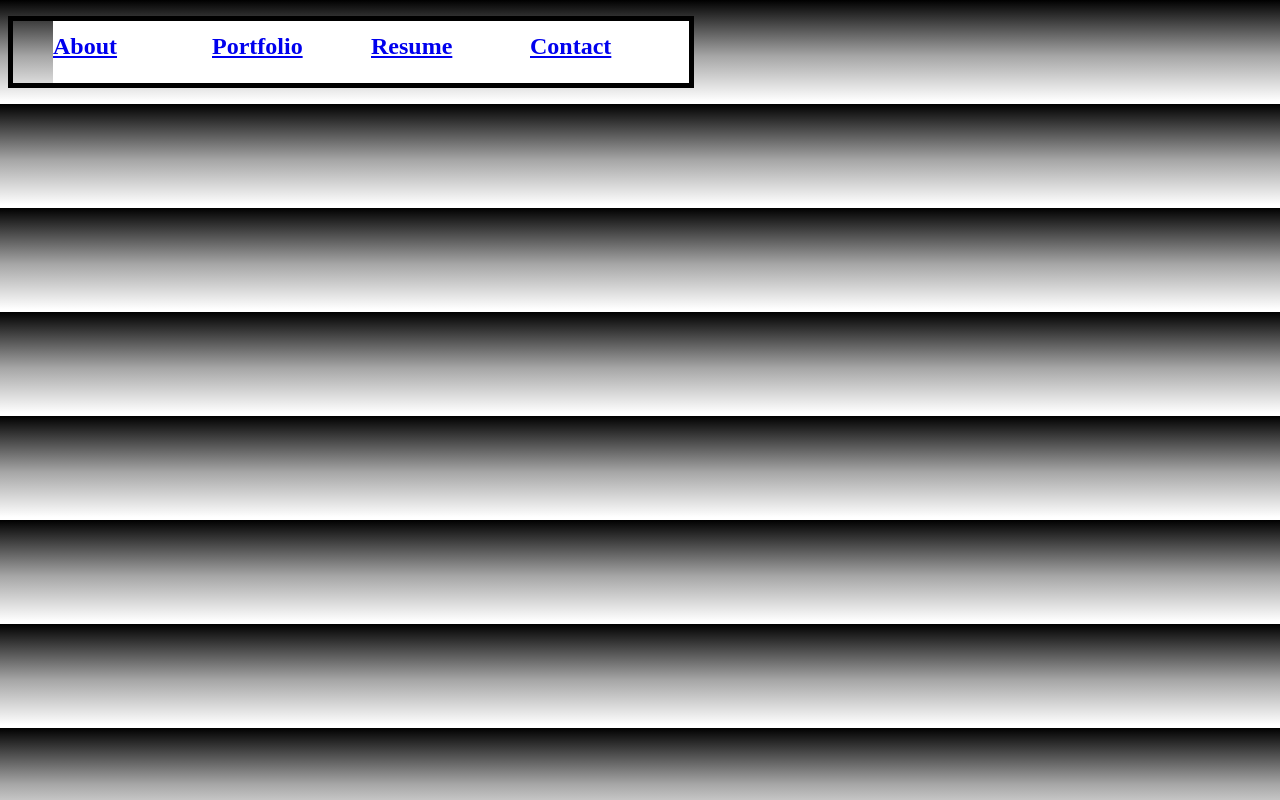
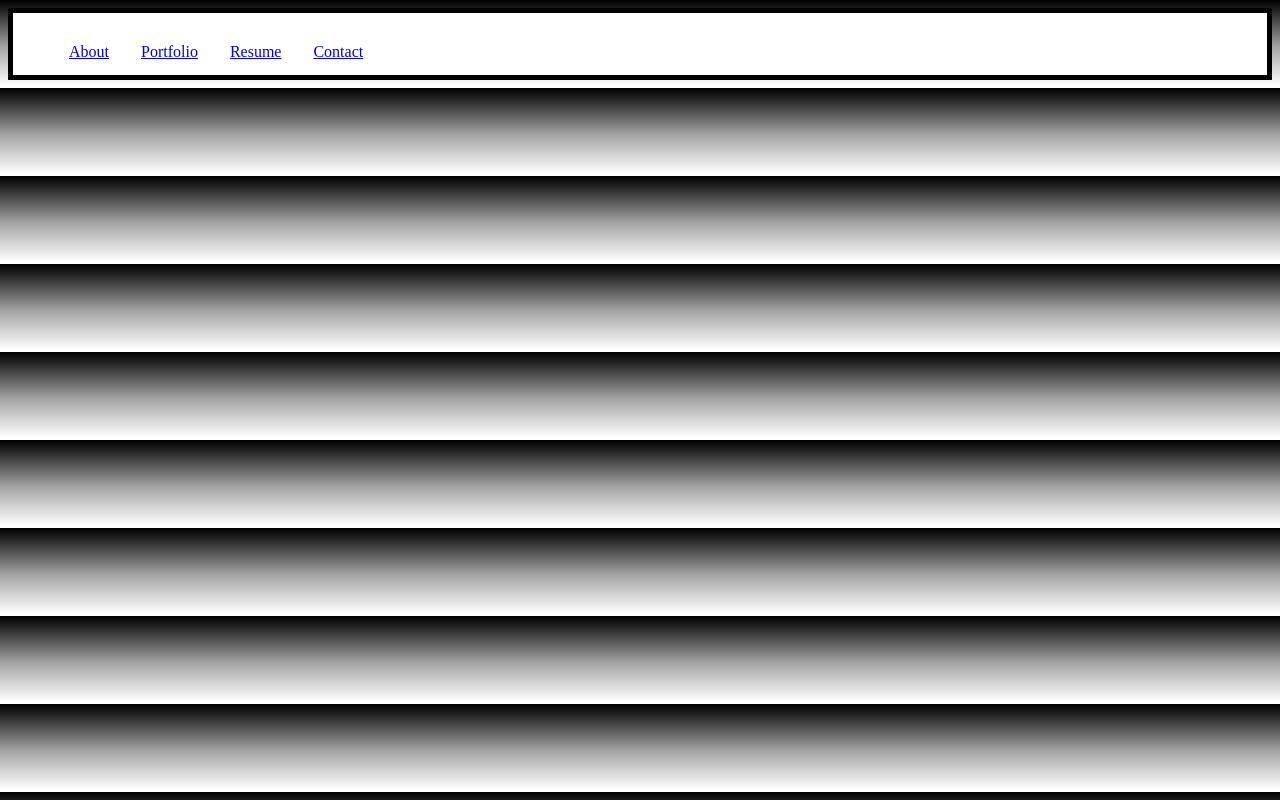
Before and after one commit to niku2004/NikaashKulkarni, a plain HTML site: page index.html in a window 1280 px wide. Drawn offline with Linux system fonts and the light colour scheme.

Commit message:
messed up nav menu

```diff
--- a/index.html
+++ b/index.html
@@ -1,6 +1,6 @@
 <!DOCTYPE html>
-<html>
-
+<html lang="en-US">
+  <meta charset="utf-8">
   <head>
     <title>Homepage</title>
 
@@ -18,45 +18,36 @@
         color: red;
       }
 
-      ul {
-        list-style-type: none;
-        display: flex;
-        width: 636px;
+      .topnav {
+        overflow: hidden;
+        position: relative;
+        background-color: white;
+        border: 5px black solid;
+        width: 636;
         height: 62px;
-        margin: 43;
-        justify-content: center;
-        align-items: flex-start;
-        flex-shrink: 0;
-        border: 5px solid #000;
       }
 
-      li {
-        background: white;
+      .topnav li {
         float: left;
-        display: inline;
-        width: 159px;
-        height: 62px;
-        font-size: 24px;
-        font-family: Kobenhavn;
-        font-weight: 800;
-        word-wrap: break-word
+        display: block;
+        color: #f2f2f2;
+        text-align: center;
+        padding: 14px 16px;
+        text-decoration: none;
       }
 
-      a {
-        display: block;
-        padding-top: 12px;
-        background: white;
+      .topnav li:hover {
+        background: black;
+        color: white;
       }
     </style>
   </head>
 
   <body>
+    <div class="header">
+    </div>
 
-    <div>
-      <!--Menu-->
-      <div>
-
-      </div>
+    <div class="topnav">
       <ul>
         <li><a href="about.asp">About</a></li>
         <li><a href="portf.asp">Portfolio</a></li>
@@ -64,5 +55,6 @@
         <li><a href="contact.asp">Contact</a></li>
       </ul>
     </div>
+
   </body>
 </html>
```
